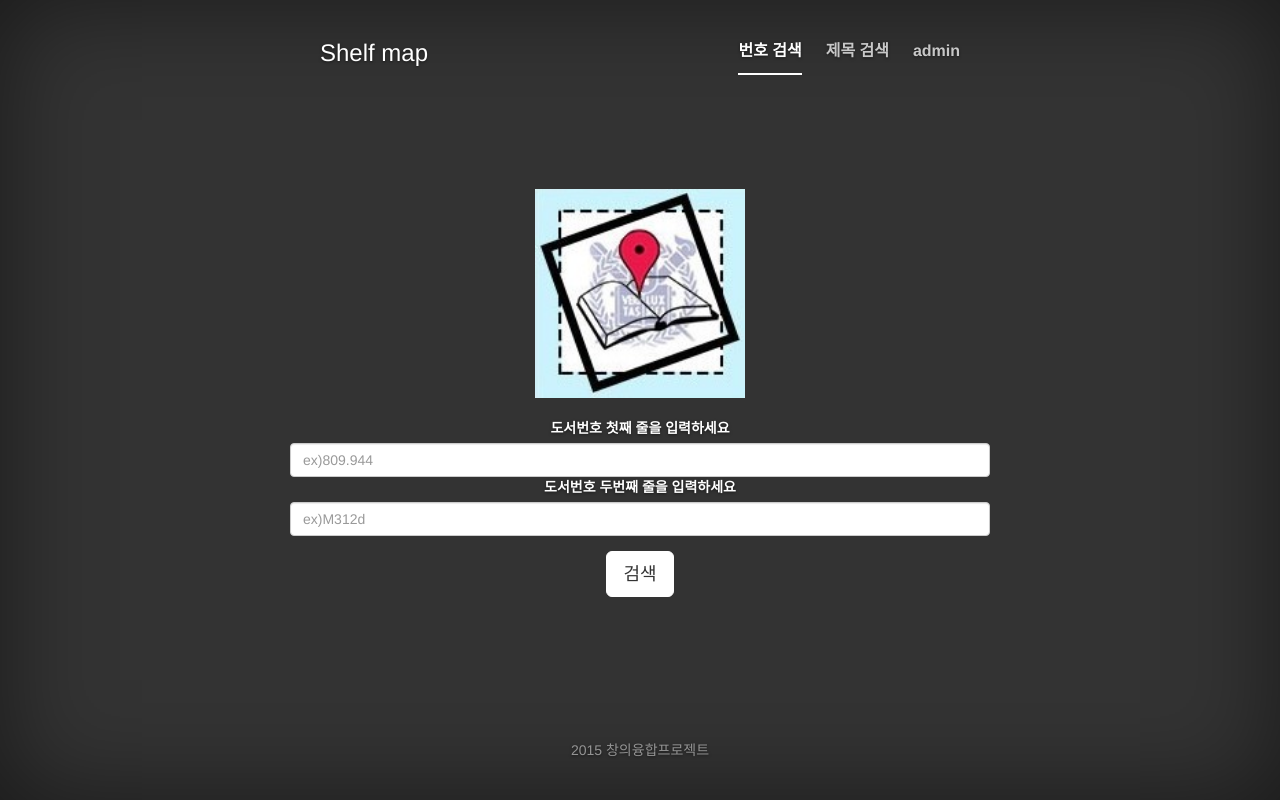
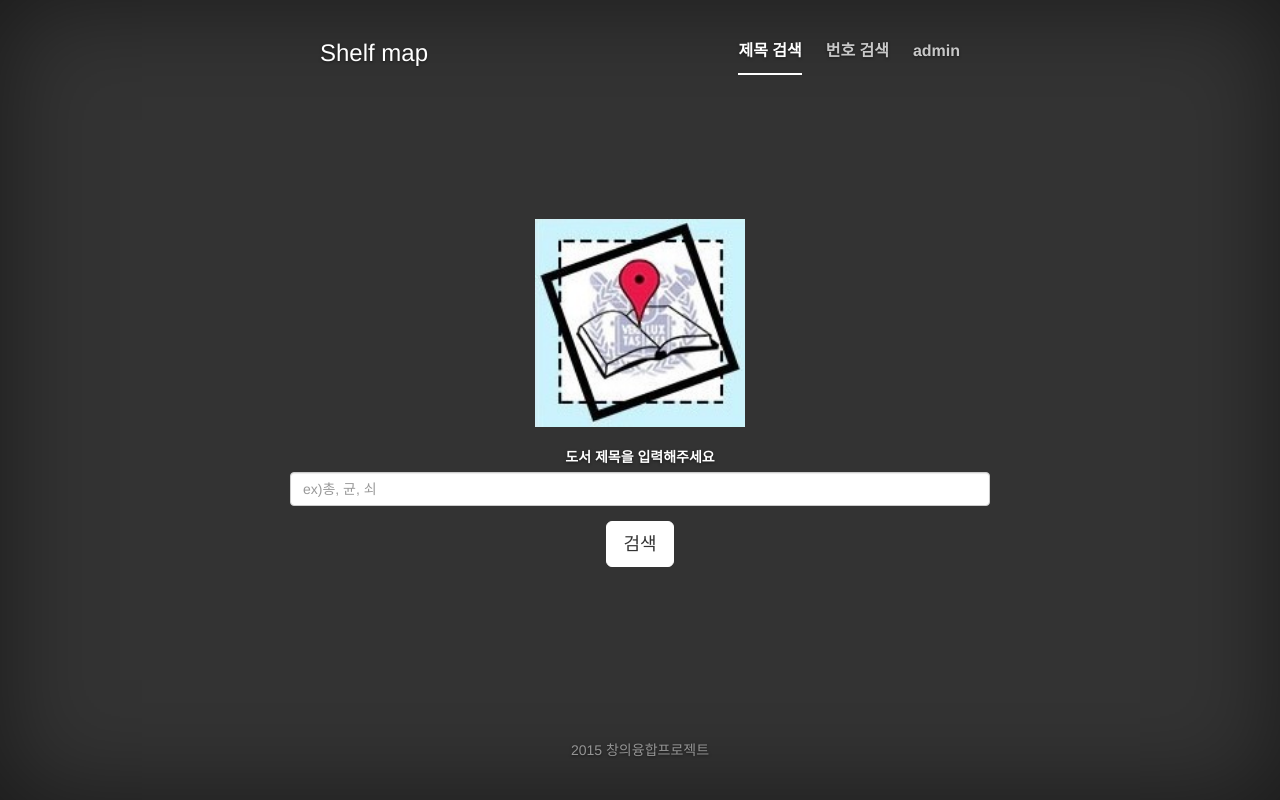
Before and after one commit to student777/SNU_libmap, a Django app: page / in a window 1280 px wide. Run offline with Django 3.2, Linux system fonts and the light colour scheme; some libraries are stand-ins or nearby versions.

Commit message:
-검색 개선

```diff
--- a/shelf_map/templates/index.html
+++ b/shelf_map/templates/index.html
@@ -29,8 +29,8 @@
                   <h3 class="masthead-brand"><a href="/">Shelf map</a></h3>
                   <nav>
                     <ul class="nav masthead-nav">
-                      <li id="btn1" class="active"><a href="#">번호 검색</a></li>
-                      <li id ="btn2"><a href="#">제목 검색</a></li>
+                      <li id ="btn1" class="active"><a href="#">제목 검색</a></li>
+                      <li id="btn2" ><a href="#">번호 검색</a></li>
                       <li><a href="admin">admin</a></li>
                     </ul>
                   </nav>
@@ -42,7 +42,17 @@
           <div>
     <h2 class="cover-heading"></h2>
 
-            <form id="num_form">
+
+
+            <form id="title_form">
+              <div class="form-group">
+                <label>도서 제목을 입력해주세요</label>
+                <input placeholder="ex)총, 균, 쇠" type="text" class="form-control" name="title">
+              </div>
+              <button type="submit" class="btn btn-lg btn-default">검색</button>
+            </form>
+
+            <form id="num_form" style="display: none">
               <div class="form-group">
                 <label>도서번호 첫째 줄을 입력하세요</label>
                 <input placeholder="ex)809.944" type="text" class="form-control" name="major_id">
@@ -52,25 +62,19 @@
               <button type="submit" class="btn btn-lg btn-default">검색</button>
             </form>
 
-            <form id="title_form" style="display: none">
-              <div class="form-group">
-                <label>도서 제목을 입력해주세요</label>
-                <input placeholder="ex)commitment(영어 한 단어만 입력받습니다(FIXME)) " type="text" class="form-control" name="title">
-              </div>
-              <button type="submit" class="btn btn-lg btn-default">검색</button>
-            </form>
+
           </div>
         <div>
         {% if result %}
-            <div>
+            <div class="search_result">
             nearest: {{result}}<br>
-            서가위치는 {{shelf_num}} 자료실 {{result.col}} , {{result.row}}  입니다 <br>
+            서가위치는 {{result.room_num}} 자료실 {{result.col}} , {{result.row}}  입니다 <br>
             <img width="50%" src="/media/map.png"/>
             </div>
         {% endif %}
 
         {% if info_list %}
-        <table class="table">
+        <table class="search_result table">
            <caption>{{request.GET.title}} 에 대한 검색결과(최대 15권 검색)</caption>
             <thead>
               <tr>
@@ -108,16 +112,18 @@
     <script src="https://maxcdn.bootstrapcdn.com/bootstrap/3.3.5/js/bootstrap.min.js" integrity="sha512-K1qjQ+NcF2TYO/eI3M6v8EiNYZfA95pQumfvcVrTHtwQVDG+aHRqLi/ETn2uB+1JqwYqVG3LIvdm9lj6imS/pQ==" crossorigin="anonymous"></script>
     <script>
         $('#btn2').click(function(){
-            $('#title_form').show();
+            $('#num_form').show();
             $('#btn1').toggleClass("active");
             $(this).toggleClass("active");
-            $('#num_form').hide();
+            $('#title_form').hide();
+            $('.search_result').hide();
         });
         $('#btn1').click(function(){
-            $('#title_form').hide();
-            $('#num_form').show();
+            $('#num_form').hide();
+            $('#title_form').show();
             $('#btn2').toggleClass("active");
             $(this).toggleClass("active");
+            $('.search_result').hide();
         });
         $('.location').click(function(){
           $(this).append('<p><img width="50%" src="/media/map.png"/></p>');
--- a/shelf_map/views.py
+++ b/shelf_map/views.py
@@ -11,7 +11,7 @@ def index(request):
             result = Shelf.objects.filter(major_id=major_id, minor_id__lte=minor_id).order_by('minor_id').last()
         else:
             result = Shelf.objects.filter(major_id__lte=major_id).order_by('major_id').last()
-        return render(request, 'index.html', {'result': result, 'shelf_num': result.room_num, })
+        return render(request, 'index.html', {'result': result, })
     elif request.GET.get('title'):
         title = request.GET.get('title')
         info_list = search_title(title)
```
Also changed, not shown: shelf_map/search.py (+4 -3 lines).
